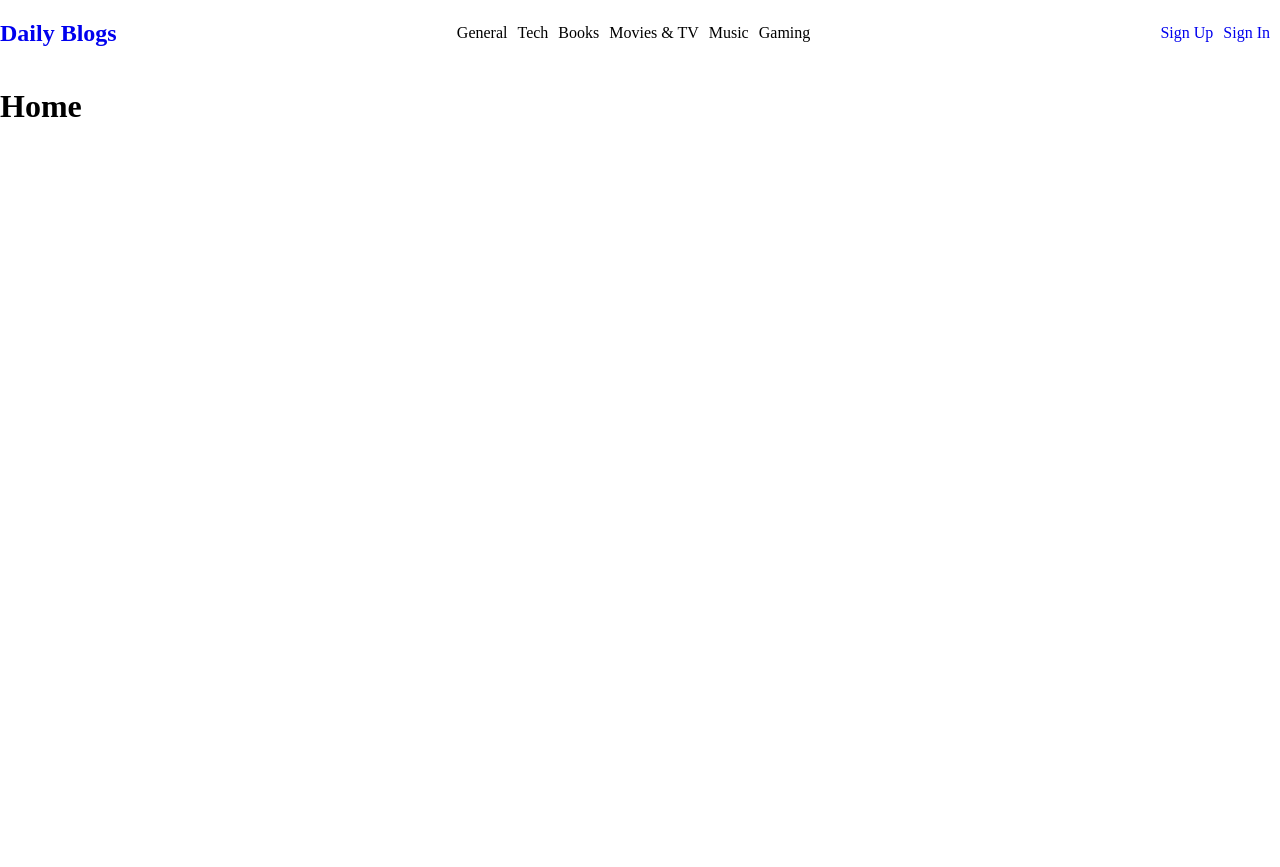
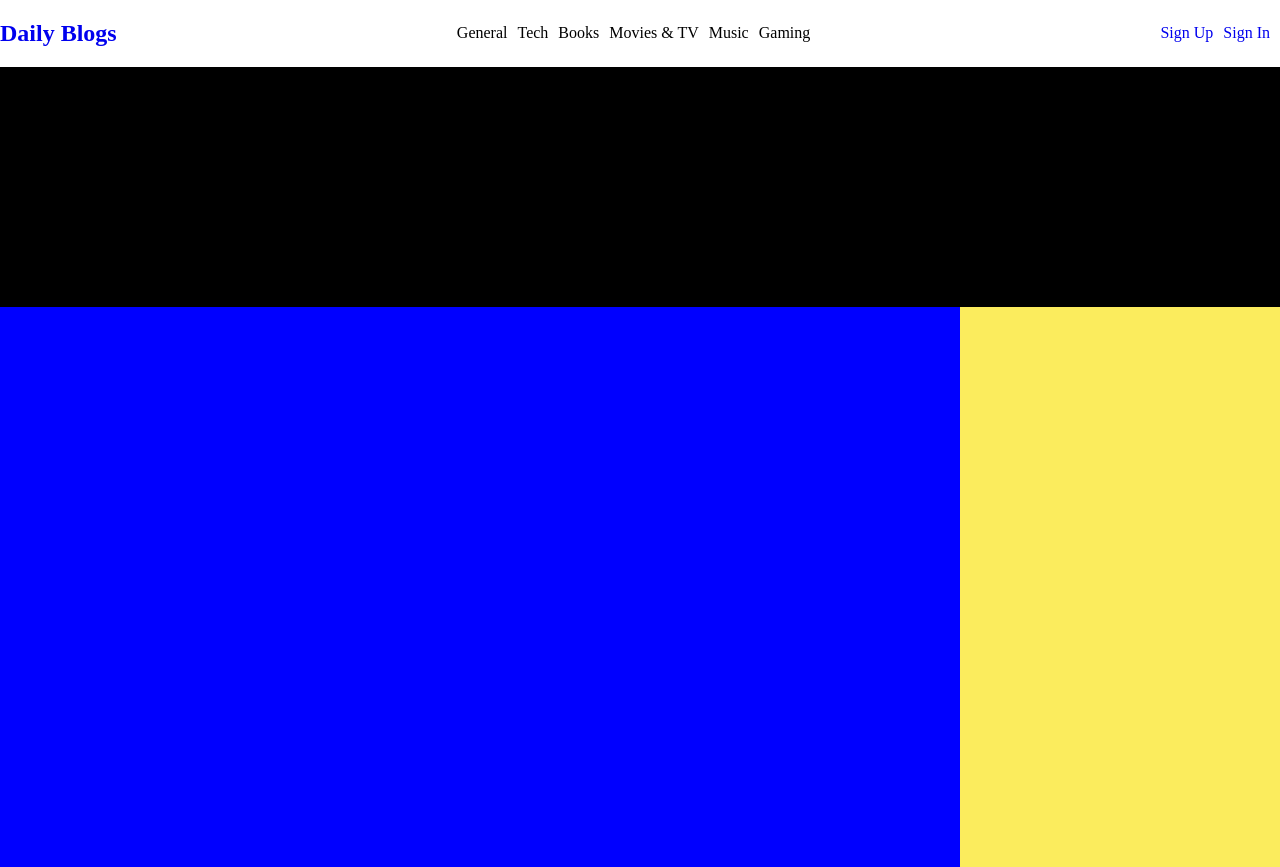
Before and after one commit to jcarroll1976/MyBlogFrontEnd, a React (Vite) app: page / in a window 1280 px wide. Before the commit the page ends 800 px from the top, so only its background shows below. Built offline with nearby package versions, Linux system fonts and the light colour scheme.

Commit message:
started building layout for homepage

```diff
--- a/src/components/Home.css
+++ b/src/components/Home.css
@@ -1,26 +1,23 @@
-.blog-background {
-    background-image: url('../assets/bloggingbackground.jpg');
-    background-size: cover; /* Adjust this as needed */
-    background-position: center; /* Adjust this as needed */
-    width: 100%; /* Adjust this as needed */
-    height: 100vh; /* Adjust this as needed */
-    display: flex;
-    align-items: center;
-    justify-content: center;
-    /* Additional styles for your component go here */
-  }
+.banner-image {
+   height: 30vh;
+   width: 100%;
+   background-color: black;
+}
 
-  /* Additional styles for your .blog-image class go here */
+.content-div {
+   height: 70vh;
+   width: 100%;
+   display: flex;
+}
 
- .login-container {
-  background-color: #fff;
-  border-radius: 10px;
-  opacity: 0.6;
-  height: 400px;
-  width: 400px;
- }
+.blog-posts {
+   height: 100%;
+   width: 75%;
+   background-color: blue;
+}
 
- .login-form {
-    display: flex;
-    flex-direction: column;
- }
+.author-content {
+   height: 100%;
+   width: 25%;
+   background-color: #FBEC5D;
+}
--- a/src/components/Home.tsx
+++ b/src/components/Home.tsx
@@ -4,7 +4,11 @@ import './Home.css';
 function Home() {
   return (
     <div>
-      <h1>Home</h1>
+      <div className='banner-image'></div>
+      <div className='content-div'>
+        <div className='blog-posts'></div>
+        <div className='author-content'></div>
+      </div>
     </div>
   );
 }
--- /dev/null
+++ b/src/components/Login.css
@@ -0,0 +1,26 @@
+.blog-background {
+    background-image: url('../assets/bloggingbackground.jpg');
+    background-size: cover; /* Adjust this as needed */
+    background-position: center; /* Adjust this as needed */
+    width: 100%; /* Adjust this as needed */
+    height: 100vh; /* Adjust this as needed */
+    display: flex;
+    align-items: center;
+    justify-content: center;
+    /* Additional styles for your component go here */
+  }
+
+  /* Additional styles for your .blog-image class go here */
+
+ .login-container {
+  background-color: #fff;
+  border-radius: 10px;
+  opacity: 0.6;
+  height: 400px;
+  width: 400px;
+ }
+
+ .login-form {
+    display: flex;
+    flex-direction: column;
+ }
--- a/src/components/Login.tsx
+++ b/src/components/Login.tsx
@@ -1,4 +1,5 @@
 import React from 'react'
+import "./Login.css"
 
 function Login() {
   return (
```
